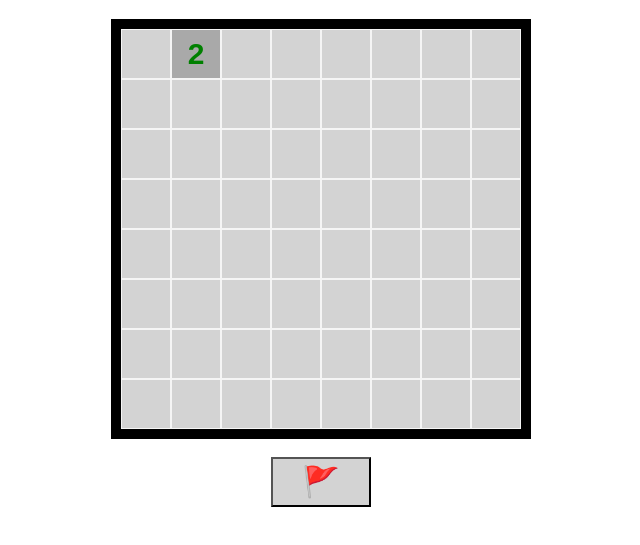
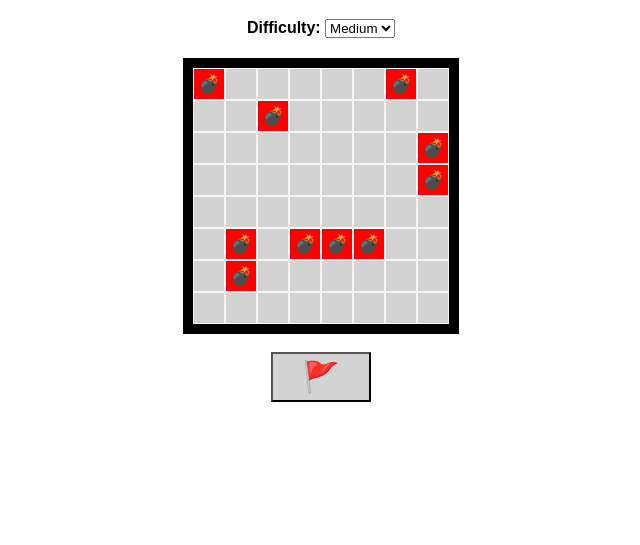
Before and after one commit to PhantomVisible/Minesweeper, a plain HTML site: page index.html in a window 1280 px wide. Both pictures are taken after a click on the element 515 px from the left and 114 px from the top of the page. Shown: the part 61-606 px from the top of the page, without its empty margins (319-959 px from the left). Drawn offline with Linux system fonts and the light colour scheme.

Commit message:
added the rightclick function to flag tiles
added the difficulties and readjusting of the board depending on the difficulty

```diff
--- a/index.html
+++ b/index.html
@@ -11,8 +11,16 @@
     <body>
         <h1>Mines: <span id="mines-count">0</span></h1>
 
-        <div id="board">
+        <label for="difficulty">Difficulty:</label>
+        <select id="difficulty">
+            <option value="easy">Easy</option>
+            <option value="medium" selected>Medium</option>
+            <option value="hard">Hard</option>
+        </select>
 
+
+        <div id="game-container">
+            <div id="board"></div>
         </div>
 
     <br>
--- a/minesweeper.css
+++ b/minesweeper.css
@@ -4,27 +4,36 @@ body {
     text-align: center;
 }
 
+:root {
+    --tile-size: 32px;
+}
+
+* {
+    box-sizing: border-box;
+}
+
+#game-container {
+    display: flex;
+    justify-content: center;
+    margin-top: 20px;
+}
+
 #board {
-    width: 400px;
-    height: 400px;
+    display: grid;
+    background-color: lightgray;
     border: 10px solid black;
-    background-color: lightgray;
-
-    margin: 0 auto;
-    display: flex;
-    flex-wrap: wrap;
 }
 
 #board div {
-    width: 48px;
-    height: 48px;
+    width: var(--tile-size);
+    height: var(--tile-size);
     border: 1px solid whitesmoke;
 
     /* text */
-    font-size: 30px;
+    font-size: 18px;
     display: flex;
+    align-items: center;
     justify-content: center;
-    align-items: center;
 }
 
 .tile-clicked {
--- a/minesweeper.js
+++ b/minesweeper.js
@@ -1,8 +1,6 @@
+
 var board = [];
-var rows = 8;
-var cols = 8;
 
-var minesCount = 10;
 var minesLocation = [];
 
 var tilesClicked = 0;
@@ -11,6 +9,43 @@ var flagEnabled = false;
 var gameOver = false;
 
 window.onload = function() {
+    loadDifficulty("medium");
+
+    document.getElementById("difficulty").addEventListener("change", function () {
+        loadDifficulty(this.value);
+    });
+}
+
+const difficultySettings = {
+    easy: { rows: 6, cols: 6, minesCount: 4 },
+    medium: { rows: 8, cols: 8, minesCount: 10 },
+    hard: { rows: 12, cols: 12, minesCount: 25 }
+}
+
+function loadDifficulty(level) {
+    rows = difficultySettings[level].rows;
+    cols = difficultySettings[level].cols;
+    minesCount = difficultySettings[level].minesCount;
+
+    resetGame();
+}
+
+function resetGame() {
+    // Reset game state
+    board = [];
+    minesLocation = [];
+    tilesClicked = 0;
+    gameOver = false;
+    flagEnabled = false;
+
+    // Reset UI
+    document.getElementById("board").innerHTML = "";
+    document.getElementById("flag-button").style.backgroundColor = "lightgray";
+    document.getElementById("mines-count").innerText = minesCount;
+
+    document.getElementById("board").style.gridTemplateColumns =
+        `repeat(${cols}, var(--tile-size))`;
+
     startGame();
 }
 
@@ -37,7 +72,7 @@ function setMines() {
 function startGame() {
     document.getElementById("mines-count").innerText = minesCount;
     document.getElementById("flag-button").addEventListener("click", setFlag);
-    setMines();
+    setMines()
 
     for (let r = 0; r < rows; r++ ) {
         let row = [];
@@ -45,6 +80,7 @@ function startGame() {
             let tile = document.createElement("div");
             tile.id = r.toString() + "-" + c.toString();
             tile.addEventListener("click", clickTile)
+            tile.addEventListener("contextmenu", rightClickTile);
             document.getElementById("board").append(tile);
             row.push(tile);
         }
@@ -64,24 +100,38 @@ function setFlag(){
     }
 }
 
-function clickTile() {
-    if(gameOver || this.classList.contains("tile-clicked")) {
+function rightClickTile(e) {
+    e.preventDefault(); // stop browser context menu
+
+    if (gameOver || this.classList.contains("tile-clicked")) {
         return;
     }
 
-    if (this.innerText === "🚩") {
+    if (this.innerText === "") {
+        this.innerText = "🚩";
+    } else if (this.innerText === "🚩") {
+        this.innerText = "";
+    }
+}
+
+function clickTile() {
+    if(gameOver || this.classList.contains("tile-clicked")) {
         return;
     }
 
     let tile = this;
 
     if (flagEnabled) {
-        if(tile.innerText == "") {
+        if(tile.innerText === "") {
             tile.innerText = "🚩"
         }
-        else if (tile.innerText == "🚩") {
+        else if (tile.innerText === "🚩") {
             tile.innerText = "";
         }
+        return;
+    }
+
+    if (this.innerText === "🚩") {
         return;
     }
 
@@ -157,8 +207,13 @@ function checkMines(r, c) {
         checkMines(r+1, c+1);  // Bottom right
     }
 
+    if (board[r][c].innerText === "🚩") {
+        return;
+    }
+
     if(tilesClicked == rows * cols - minesCount) {
         document.getElementById("mines-count").innerText = "Cleared";
+        alert("Congratulations!");
         gameOver = true;
     }
 }
```
